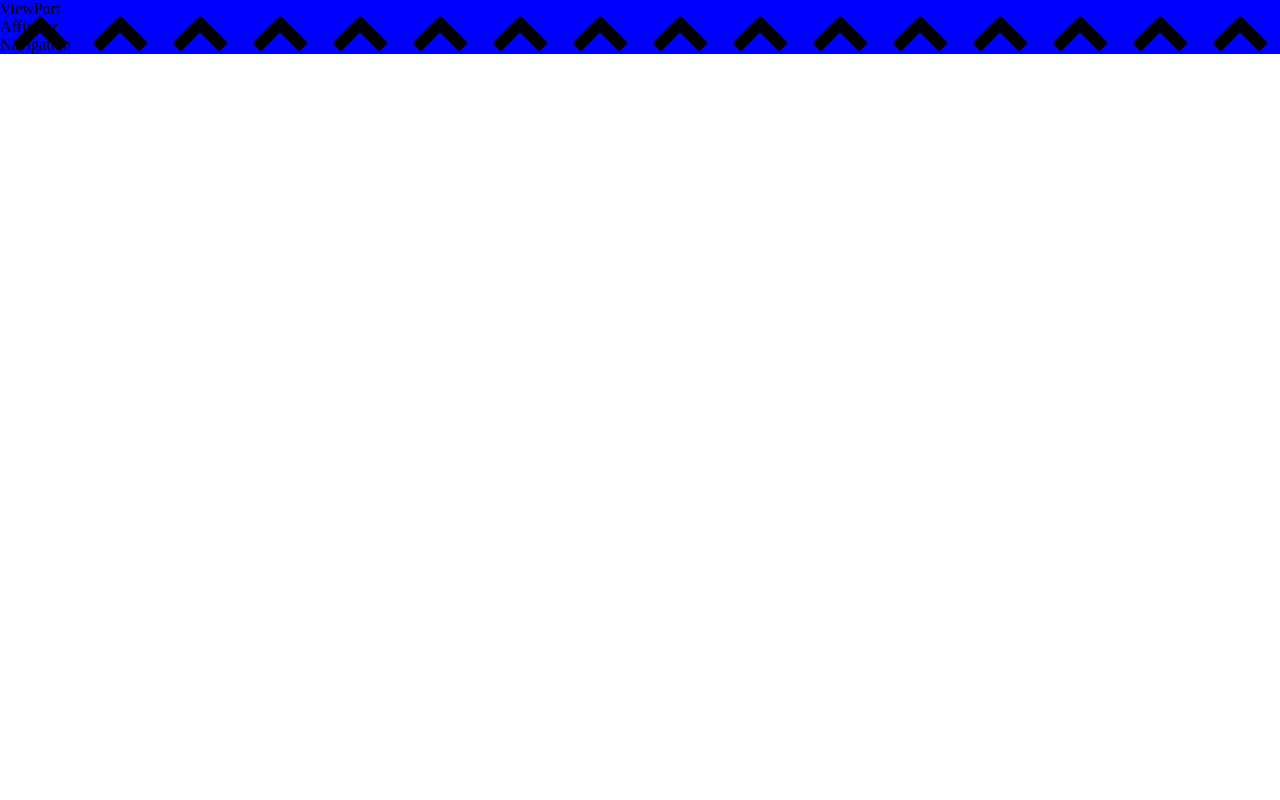
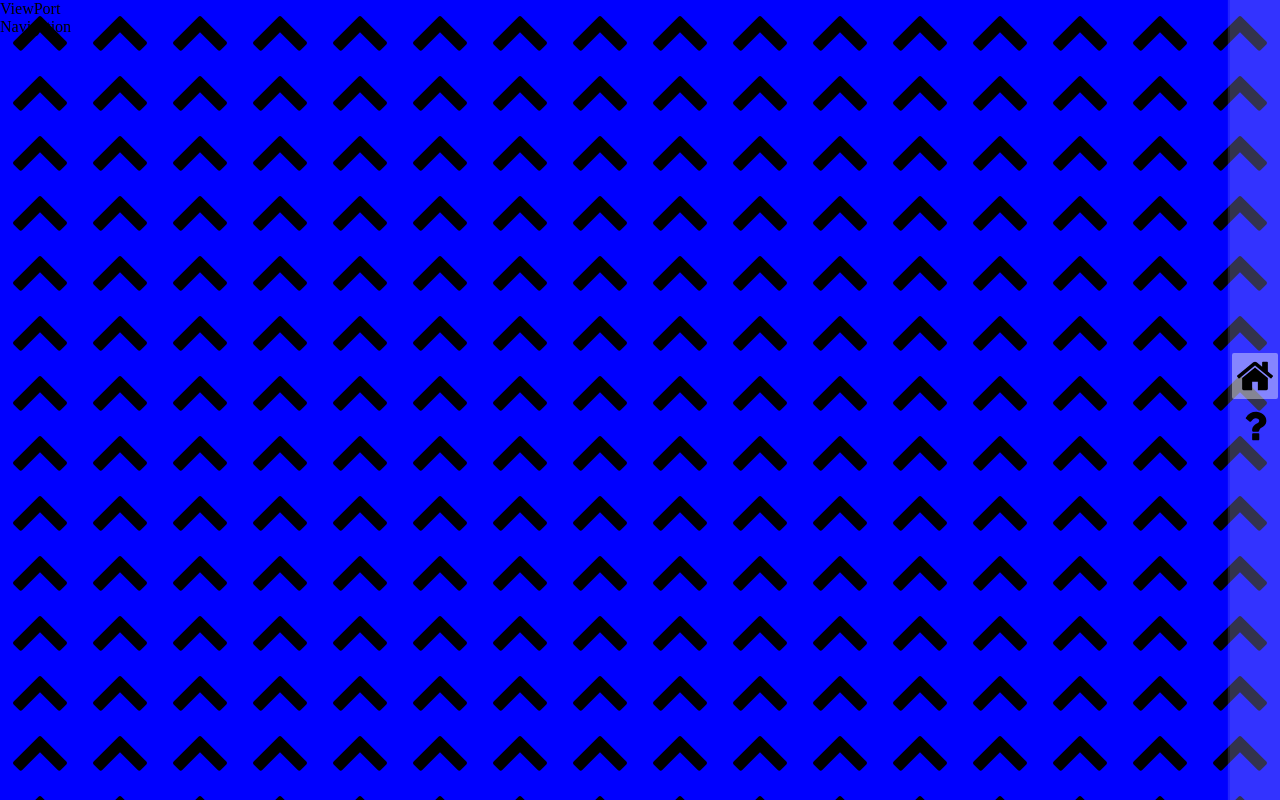
Before and after one commit to Seraphiou/achievements, a React app: page / in a window 1280 px wide. Built offline with nearby package versions, Linux system fonts and the light colour scheme.

Commit message:
add affix bar, nav and button scss

```diff
--- a/src/components/AffixBar.tsx
+++ /dev/null
@@ -1,11 +0,0 @@
-import * as React from 'react';
-import { StatelessComponent } from 'react';
-
-interface IAffixBar {
-}
-
-const AffixBar: StatelessComponent<IAffixBar> = (props) => (
-    <div className='affix-bar'>AffixBar</div>
-);
-
-export default AffixBar;
--- /dev/null
+++ b/src/components/AffixBar/AffixBar.scss
@@ -0,0 +1,44 @@
+.affix-bar {
+  position: absolute;
+  display: flex;
+  top: 0;
+  right: 0;
+  height: 100vh;
+  width: 50px;
+  background-color: rgba(#aaf, .3);
+  box-shadow: -2px 0px 1px 0px rgba(#aaf, .2);
+  align-items: center;
+  justify-content: center;
+  .navs {
+    .button {
+      &.active {
+        &, &:hover {
+          background-color: rgba(#fff, .4);
+        }
+      }
+      &:hover {
+        background-color: rgba(#fff, .2);
+        transition: background-color .5s ease;
+      }
+      transition: background-color .5s ease;
+      margin: 4px 2px 2px 2px;
+      padding: 3px;
+      cursor: pointer;
+      border-radius: 2px;
+      i {
+        display: block;
+        background-size: 40px 40px;
+        height: 40px;
+        width: 40px;
+        &.question {
+          background-image: url('../../icons/question.svg?fill=aliceblue');
+        }
+        &.home {
+          background-image: url('../../icons/home.svg?fill=aliceblue');
+        }
+      }
+    }
+
+  }
+
+}
--- /dev/null
+++ b/src/components/AffixBar/AffixBar.tsx
@@ -0,0 +1,16 @@
+import * as React from 'react';
+import {StatelessComponent} from 'react';
+
+interface IAffixBar {
+}
+
+const AffixBar: StatelessComponent<IAffixBar> = (props) => (
+    <div className='affix-bar'>
+        <div className='navs'>
+            <div className='button active'><i className='home'/></div>
+            <div className='button'><i className='question'/></div>
+        </div>
+    </div>
+);
+
+export default AffixBar;
--- /dev/null
+++ b/src/components/AffixBar/index.ts
@@ -0,0 +1,4 @@
+import AffixBar from './AffixBar';
+import './AffixBar.scss';
+
+export default AffixBar;
--- a/src/containers/App.scss
+++ b/src/containers/App.scss
@@ -7,4 +7,5 @@ html, body {
     background: #00f;
     background-image: url('../icons/chevron-up.svg?fill=red');
     background-size: 80px 60px;
+    height: 100vh;
 }
--- a/src/containers/App.tsx
+++ b/src/containers/App.tsx
@@ -13,9 +13,9 @@ interface IApp {
 
 const App: StatelessComponent<IApp> = () => (
     <div className='keynote'>
-        <ViewPort />
+        <ViewPort/>
         <AffixBar/>
-        <Navigation />
+        <Navigation/>
     </div>
 );
 
```
Also changed, not shown: src/icons/home.svg (added), src/icons/question.svg (added).
